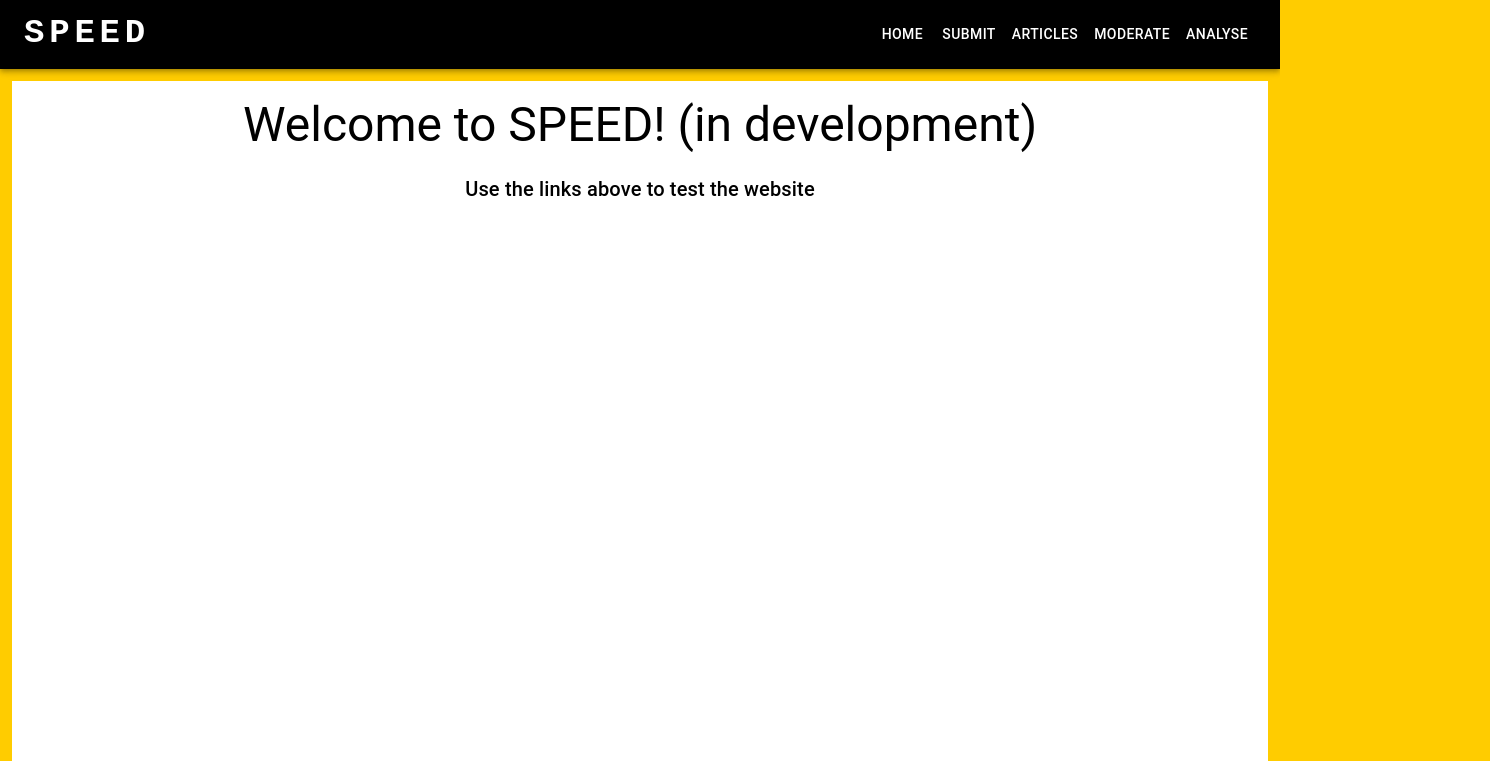
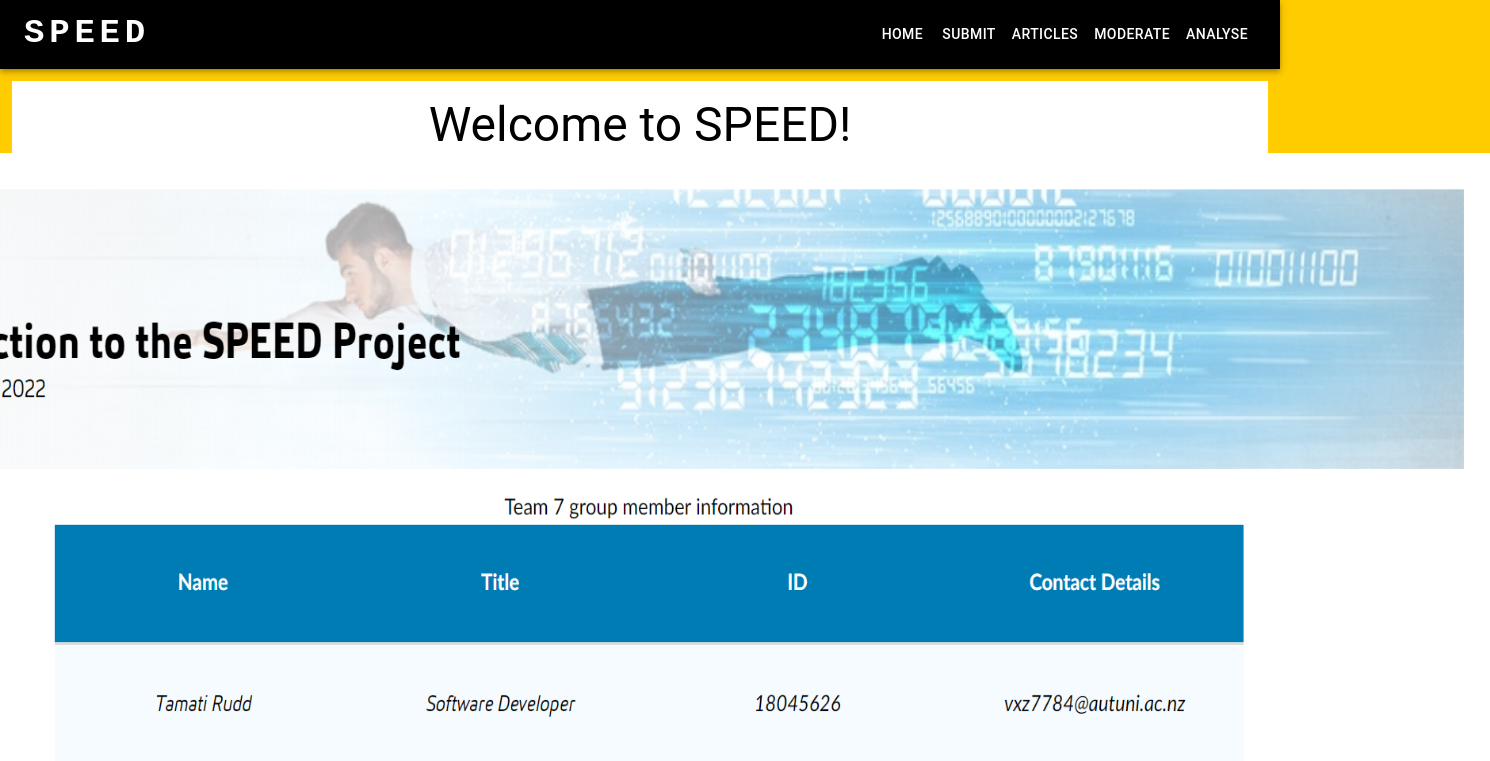
Before and after one commit to Tamati-Rudd/SPEED-Frontend, a React (Create React App) app: page /home in a window 1280 px wide. Shown: the top 761 px of the page, 1490 px wide, since content can reach past the window. Built offline with nearby package versions, Linux system fonts and the light colour scheme.

Commit message:
update Home
update home page

```diff
--- a/src/pages/Home.js
+++ b/src/pages/Home.js
@@ -1,32 +1,37 @@
-import { React } from 'react';
-import {Box, Typography } from '@mui/material';
+import { React } from "react";
+import {
+  Box,
+  Typography,
+  TableBody,
+  TableRow,
+  TableHead,
+  TableCell,
+  Paper,
+  Table,
+} from "@mui/material";
 
 /**
  * Home page for the SPEED website
  * @returns Home page components
  */
 export default function Home() {
-
   return (
     <Box
       sx={{
-          display: 'flex',
+        display: "flex",
         bgcolor: "#fff",
         margin: "12px",
         padding: "16px",
-          justifyContent: 'top',
-          alignItems: 'center',
-          flexDirection: 'column',
-          minHeight: '88vh',
+        justifyContent: "top",
+        alignItems: "center",
+        flexDirection: "column",
+        minHeight: "88vh",
       }}
     >
-      <Typography variant="h3" style={{ color: 'black' }}>
-      Welcome to SPEED! (in development)
+      <Typography variant="h3" style={{ color: "black" }}>
+        Welcome to SPEED!
       </Typography>
-      <br></br>
-      <Typography variant="h6" style={{ color: 'black' }}>
-      Use the links above to test the website
-      </Typography>
+      <img src={require('../Home.png')} alt="a" width="1700" height="900"></img>
     </Box>
-    )
+  );
 }
```
Also changed, not shown: src/pages/ViewArticles.js (+1 -46 lines), src/Home.png (added). Lines whose indentation alone changed are shown as unchanged.
